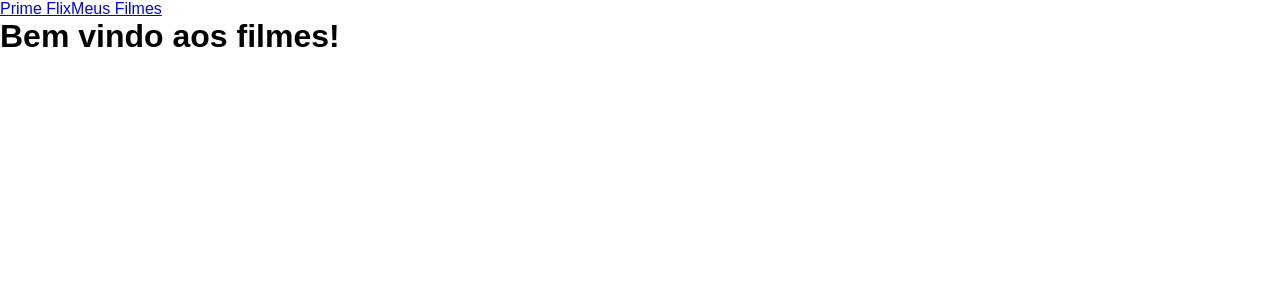
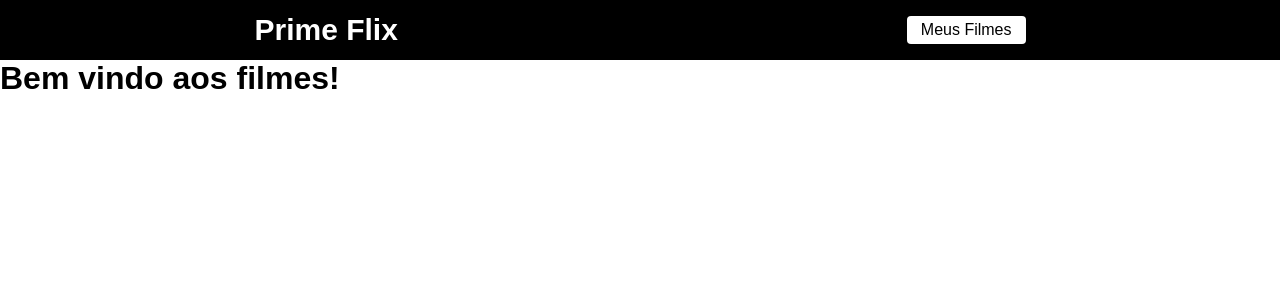
Before and after one commit to LucasValpereiro/primeflix, a React (Create React App) app: page /filme/1 in a window 1280 px wide. Shown: the top 300 px of the page. Built offline with nearby package versions, Linux system fonts and the light colour scheme.

Commit message:
getting api with axios instead of fetch

```diff
--- a/package.json
+++ b/package.json
@@ -7,6 +7,7 @@
     "@testing-library/jest-dom": "^6.9.1",
     "@testing-library/react": "^16.3.1",
     "@testing-library/user-event": "^13.5.0",
+    "axios": "^1.13.2",
     "react": "^19.2.3",
     "react-dom": "^19.2.3",
     "react-router-dom": "^7.11.0",
--- a/src/components/Header/header.css
+++ b/src/components/Header/header.css
@@ -1,5 +1,25 @@
 header{
     display: flex;
     align-items: center;
+    justify-content: space-around;
+    width: 100%;
+    height: 60px;
+    background-color: #000;
+}
 
+.logo{
+    text-decoration: none;
+    font-size: 30px;
+    cursor: pointer;
+    color: #fff;
+    font-weight: bold;
 }
+
+.favoritos{
+    text-decoration: none;
+    cursor: pointer;
+    background-color: #fff;
+    padding: 5px 14px;
+    color: #000;
+    border-radius: 4px;
+}
--- a/src/pages/Home/index.js
+++ b/src/pages/Home/index.js
@@ -1,4 +1,31 @@
+import { useEffect, useState } from "react";
+import api from '../../services/api';
+
+// URL DA API: https://api.themoviedb.org/3/movie/now_playing?api_key=228812bb251e0fa1dcd821e1c6ccb2db&language=pt-BR
+
 function Home(){
+    const {filmes, setFilmes} = useState([]);
+
+
+    useEffect(() => {
+
+        async function loadFilmes(){
+            const response = await api.get('movie/now_playing', {
+                params:{
+                 api_key: '228812bb251e0fa1dcd821e1c6ccb2db',
+                    language: 'pt-BR',
+                    page: 1,
+                }
+            })
+
+            console.log(response)
+
+        }
+
+        loadFilmes();
+
+    }, [])
+
     return(
         <div>
         <h1>Bem vindo a Home!</h1>
--- /dev/null
+++ b/src/services/api.js
@@ -0,0 +1,11 @@
+import axios from 'axios';
+
+// BASE DA URL: https://api.themoviedb.org/3/
+// URL DA API: https://api.themoviedb.org/3/movie/now_playing?api_key=228812bb251e0fa1dcd821e1c6ccb2db&language=pt-BR
+
+const api = axios.create(
+    {
+    baseURL: 'https://api.themoviedb.org/3/'
+});
+
+export default api;
```
Also changed, not shown: 1 other file (tests, documents, lock files or other folders).
